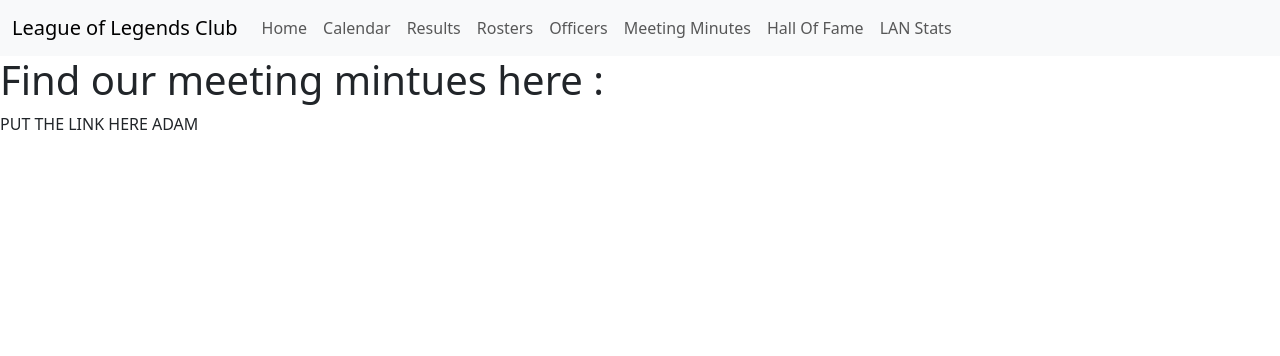
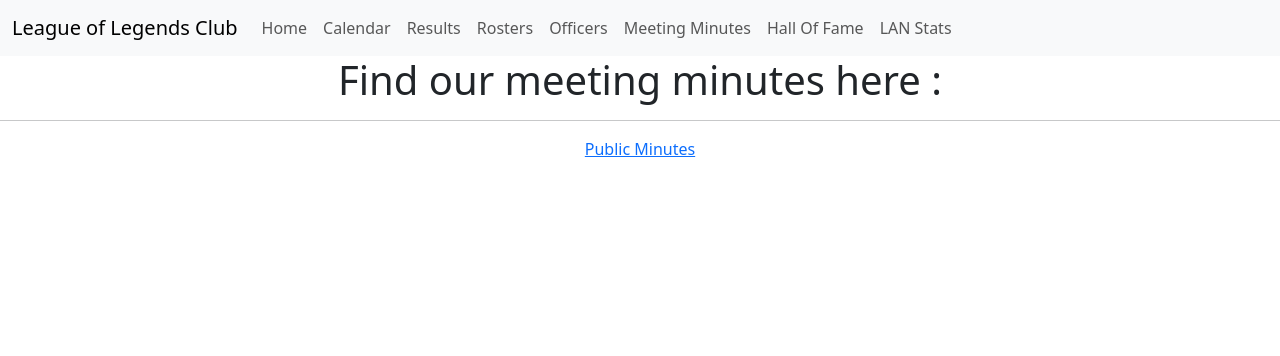
Before and after one commit to jnaumannndsu/LoLClubWebsite, a Django app: page /minutes/ in a window 1280 px wide. Shown: the top 356 px of the page. Run offline with Django 5.2, Linux system fonts and the light colour scheme.

Commit message:
Updating home and minutes page

```diff
--- a/eventcalendar/static/css/styles.css
+++ b/eventcalendar/static/css/styles.css
@@ -3,8 +3,5 @@
 }
 
 .center {
-    display: block;
-    margin-left: auto;
-    margin-right: auto;
-    width: 50%;
-  }
+    text-align: center
+}
--- a/eventcalendar/templates/home.html
+++ b/eventcalendar/templates/home.html
@@ -2,7 +2,8 @@
 
 {% block content %}
 <div class="row">
-  <div class="col-sm-6">
+  <div class="col-sm-1"></div>
+  <div class="col-sm-5">
     <h1>Who are we?</h1>
       <body>
         Our club was founded in 2017 by Riley Abrahamson, and was one of the first Esport-focused clubs to be created at NDSU.
@@ -11,7 +12,7 @@
         As a club, we aim to provide this community with ways to enjoy League of Legends both casually and competitively.
       </body>
   </div>
-  <div class="col-sm-6">
+  <div class="col-sm-5">
     <h1>What we do?</h1>
       <body>
         As a club, we try to provide opportunities for members to interact and have fun.
@@ -20,6 +21,7 @@
         Whether you're a seasoned veteran, only play casually, or are just interested in anything League-related, we will probably have a way for you to join in on the fun.
       </body>
   </div>
+  <div class="col-sm-1"></div>
 </div>
 <hr>
 <div class="row">
--- a/eventcalendar/templates/minutes.html
+++ b/eventcalendar/templates/minutes.html
@@ -1,6 +1,9 @@
 {% extends "base_generic.html" %}
 
 {% block content %}
-<h1>Find our meeting mintues here :</h1>
-PUT THE LINK HERE ADAM
+<h1 style="text-align: center">Find our meeting minutes here :</h1>
+<hr>
+<a href="https://drive.google.com/drive/folders/11d8b5YG7VpBMapazz5p-wc_glLiHaci7?usp=sharing" target="_blank">
+    <p style="text-align: center">Public Minutes</p>
+</a>
 {% endblock %}
```
